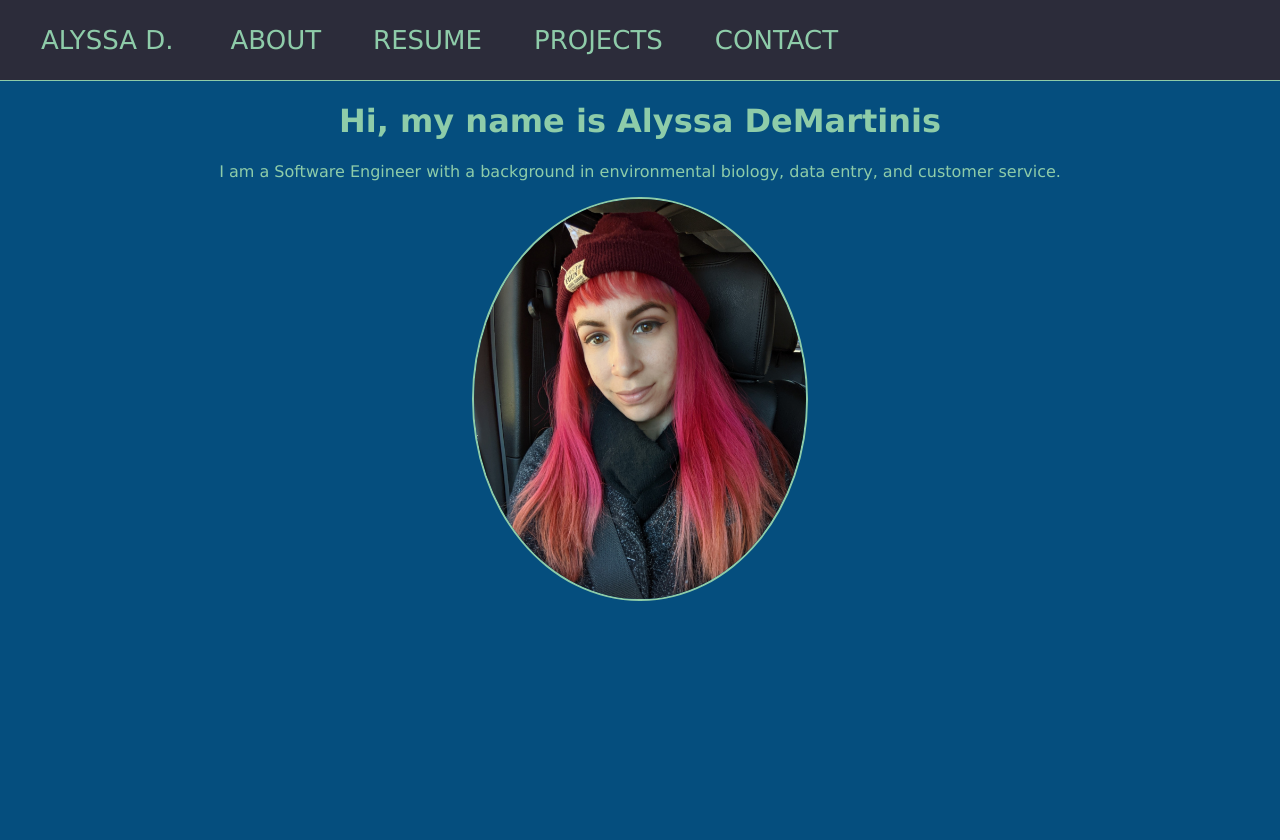
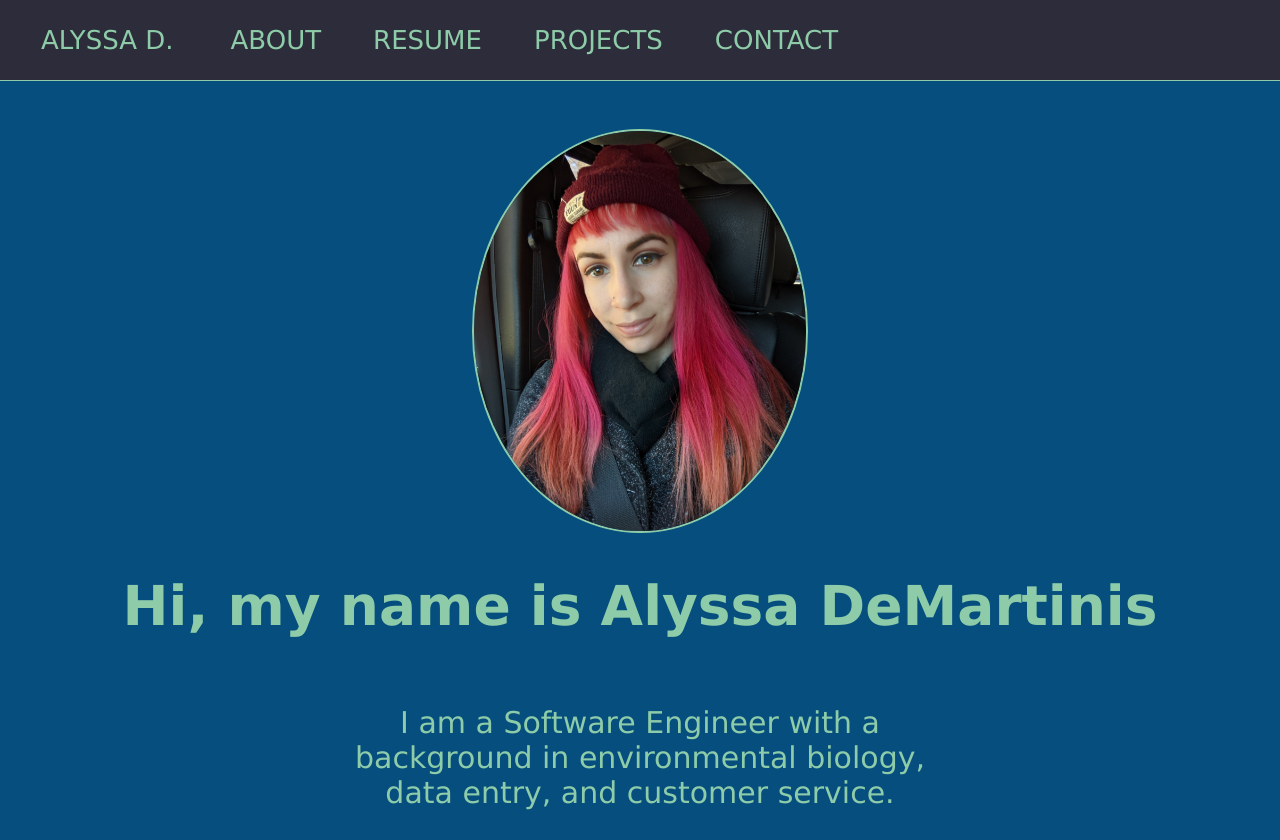
Before and after one commit to cactuspie23/portfolio-react, a React (Create React App) app: page / in a window 1280 px wide. Shown: the top 840 px of the page. Before the commit the page ends 800 px from the top, so only its background shows below. Built offline with nearby package versions, Linux system fonts and the light colour scheme; a web font is replaced by a local one.

Commit message:
add styling

```diff
--- a/src/App.css
+++ b/src/App.css
@@ -8,6 +8,7 @@ img {
 
 .App {
   text-align: center;
+  width: 100%;
 }
 
 .App-logo {
--- a/src/App.jsx
+++ b/src/App.jsx
@@ -1,6 +1,6 @@
 import { Routes, Route } from 'react-router-dom'
 import NavBar from './components/NavBar/NavBar'
-import Home from './pages/Home'
+import Home from './pages/Home/Home'
 import About from './pages/About'
 import Contact from './pages/Contact'
 import Resume from './pages/Resume'
--- a/src/pages/Home.jsx
+++ /dev/null
@@ -1,11 +0,0 @@
-const Home = () => {
-  return (
-    <>
-      <h1>Hi, my name is Alyssa DeMartinis</h1>
-      <p>I am a Software Engineer with a background in environmental biology, data entry, and customer service.</p>
-      <img src='images/profile.jpg' alt='Alyssa' />
-    </>
-  )
-}
-
-export default Home
--- /dev/null
+++ b/src/pages/Home/Home.jsx
@@ -0,0 +1,17 @@
+import styles from './Home.module.css'
+
+const Home = () => {
+  return (
+    <>
+      <div className={styles.introImg}>
+        <img src='images/profile.jpg' alt='Alyssa' />
+      </div>
+      <div>
+        <h1 className={styles.introHead}>Hi, my name is Alyssa DeMartinis</h1>
+        <p className={styles.intro}>I am a Software Engineer with a background in environmental biology, data entry, and customer service.</p>
+      </div>
+    </>
+  )
+}
+
+export default Home
--- /dev/null
+++ b/src/pages/Home/Home.module.css
@@ -0,0 +1,13 @@
+.introImg {
+  margin-top: 6vh;
+}
+
+.introHead {
+  font-size: 55px;
+}
+
+.intro {
+  display: inline-flex;
+  font-size: 30px;
+  width: 50%;
+}
```
